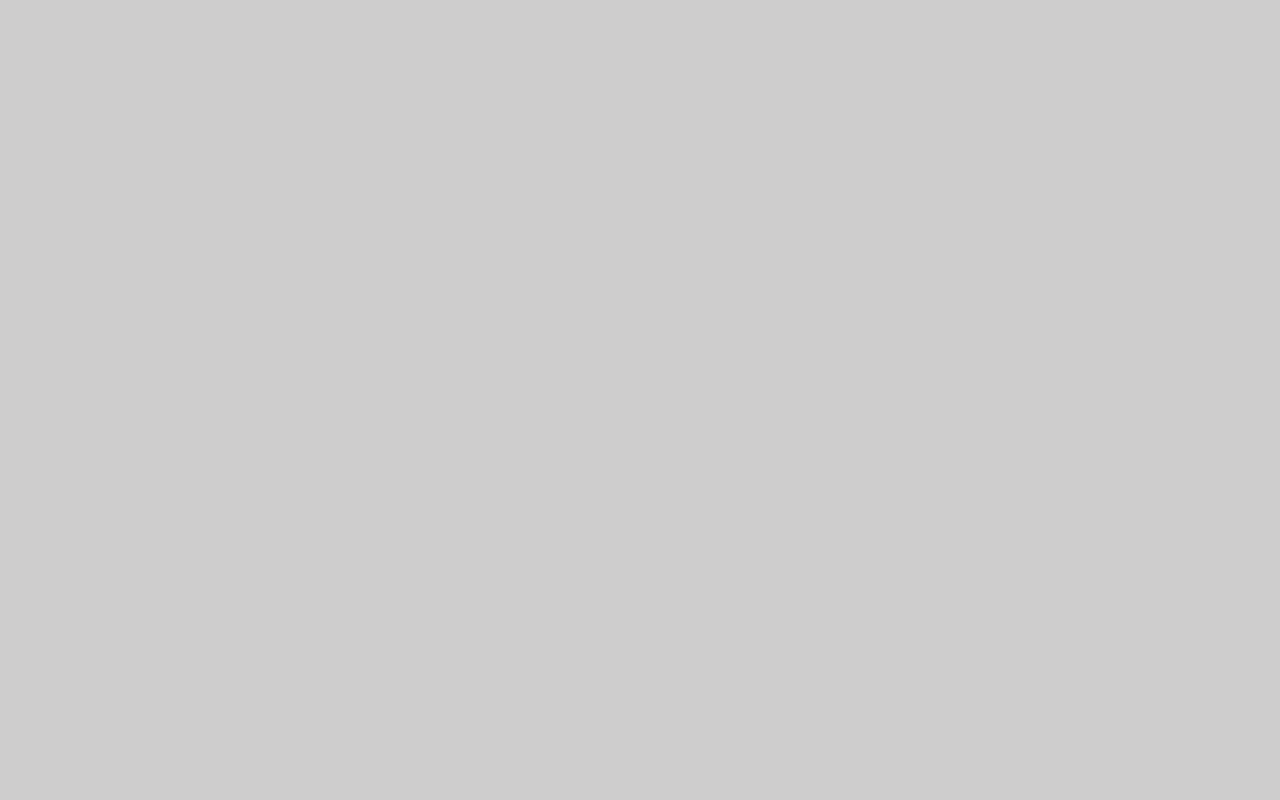
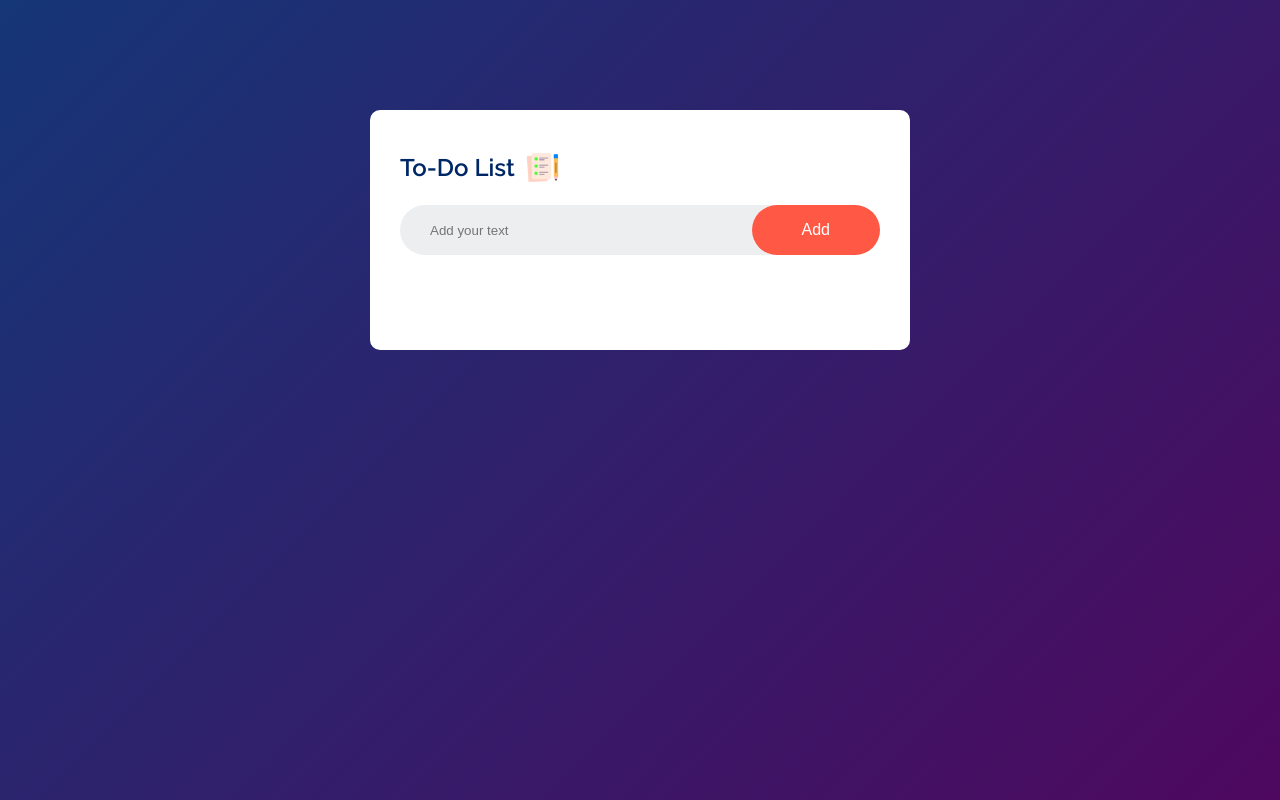
Before and after one commit to FolorunshoYede/To-Do-LIst-App, a plain HTML site: page index.html in a window 1280 px wide. Drawn offline with Linux system fonts and the light colour scheme.

Commit message:
Third Commit

```diff
--- a/index.html
+++ b/index.html
@@ -1,14 +1,22 @@
 <!DOCTYPE html>
 <html lang="en">
 <head>
-   <meta charset="UTF-8">
-   <meta name="viewport" content="width=device-width, initial-scale=1.0">
-   <title>To Do List-App</title>
-   <link rel="stylesheet" href="style.css">
+      <meta charset="UTF-8">
+      <meta name="viewport" content="width=device-width, initial-scale=1.0">
+      <title>To-Do List App</title>
+      <link rel="stylesheet" href="style.css">
 </head>
 <body>
+      <div class="container">
+         <div class="todo-app">
+            <h2>To-Do List <img src="./images/icon.png"></h2>
+            <div class="row">
+               <input type="text" id="input-box" placeholder="Add your text">
+               <button>Add</button>
+            </div>
+         </div>
+      </div>
 
-
-   <script src="app.js"></script>
+      <script src="app.js"></script>
 </body>
 </html>
--- a/style.css
+++ b/style.css
@@ -1,4 +1,69 @@
+@import url('https://fonts.googleapis.com/css2?family=Raleway:wght@200;300;400;500;600&display=swap');
 
-body{
-   background-color: #cecdcd;
+* {
+      margin: 0;
+      padding: 0;
+      box-sizing: border-box;
 }
+
+body {
+      font-family: 'Raleway', sans-serif;
+}
+
+.container {
+      width: 100%;
+      min-height: 100vh;
+      background: linear-gradient(135deg, #153677, #4e085f);
+      padding: 10px;
+}
+
+.todo-app {
+      width: 100%;
+      max-width: 540px;
+      background: #fff;
+      margin: 100px auto 20px;
+      padding: 40px 30px 70px;
+      border-radius: 10px;
+}
+
+.todo-app h2 {
+      color: #002765;
+      display: flex;
+      align-items: center;
+      margin-bottom: 20px;
+}
+
+.todo-app h2 img {
+      width: 35px;
+      margin-left: 10px;
+}
+
+.row {
+      display: flex;
+      align-items: center;
+      justify-content: space-between;
+      background: #edeef0;
+      border-radius: 30px;
+      padding-left: 20px;
+      margin-bottom: 25px;
+}
+
+input {
+      flex: 1;
+      border: none;
+      outline: none;
+      background: transparent;
+      padding: 10px;
+      /* font-weight: 200; */
+}
+
+button {
+      border: none;
+      outline: none;
+      padding: 16px 50px;
+      background: #ff5945;
+      color: #fff;
+      font-size: 16px;
+      cursor: pointer;
+      border-radius: 40px;
+}
```
